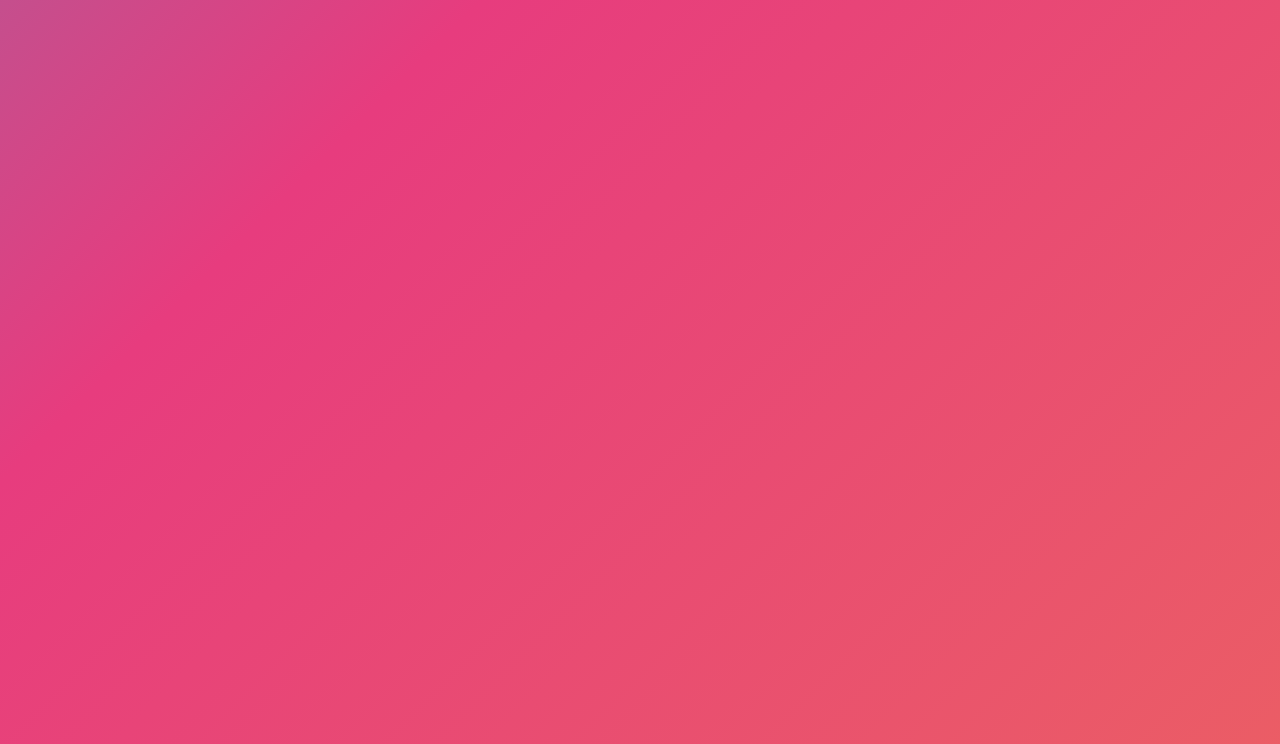
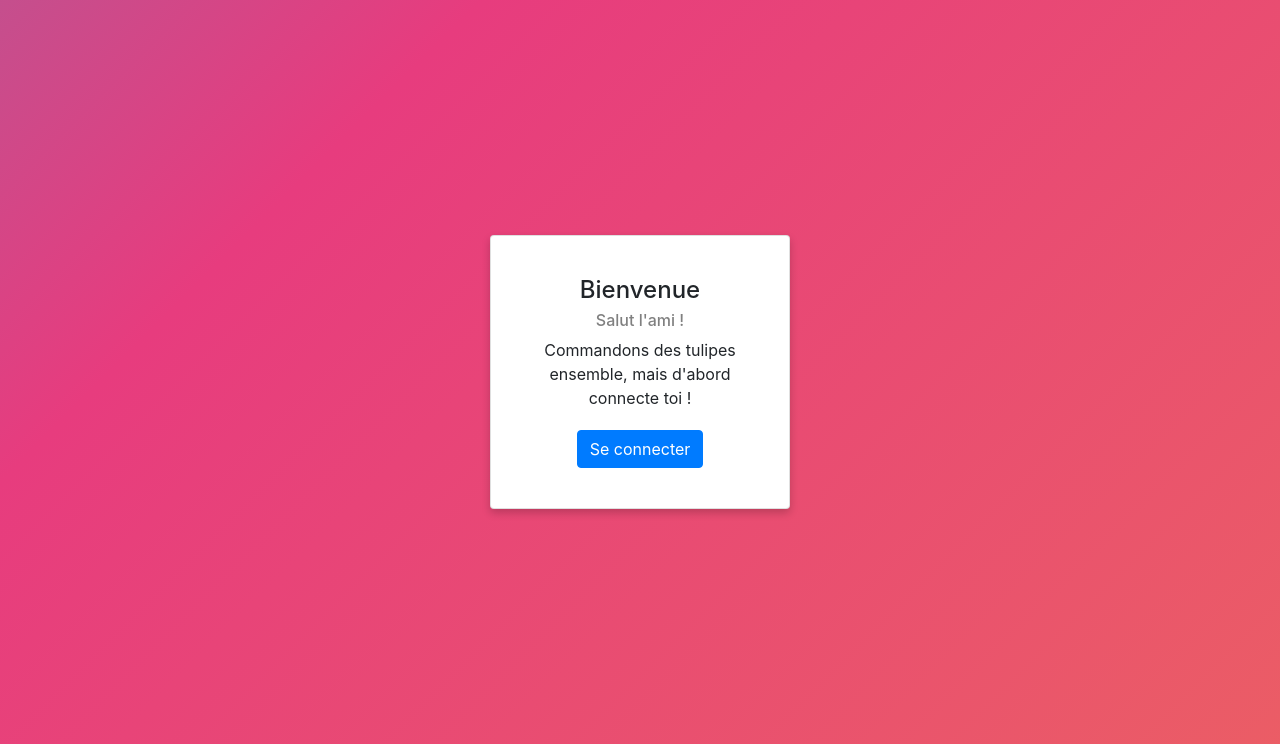
Before and after one commit to baptistechevalier/tulipes, a PHP site: page / in a window 1280 px wide. Shown: the part 56-800 px from the top of the page. Run offline with PHP 8.4, Linux system fonts and the light colour scheme.

Commit message:
style de card = card

```diff
--- a/index.php
+++ b/index.php
@@ -1,11 +1,13 @@
-<!DOCTYPE html>
-<html lang="en">
-<head>
-    <meta charset="UTF-8">
-    <meta name="viewport" content="width=device-width, initial-scale=1.0">
-    <title>Document</title>
-</head>
 <body>
     <?php include('header.php');?>
-
-</html>
+    <div class="container-fluid d-flex flex-column justify-content-center align-items-center" style="flex: 1;">
+    <div class="card">
+        <div class="card-body text-center">
+            <h5 class="card-title">Bienvenue</h5>
+            <h6 class="card-subtitle mb-2 text-body-secondary">Salut l'ami !</h6>
+            <p class="card-text">Commandons des tulipes ensemble, mais d'abord connecte toi !</p>
+            <a href="login.php" class="btn btn-primary">Se connecter</a>
+        </div>
+    </div>
+</div>
+</body>
--- a/style.css
+++ b/style.css
@@ -20,6 +20,42 @@ body {
   0% { background-position: 0% 50%; }
   50% { background-position: 100% 50%; }
   100% { background-position: 0% 50%; }
+}
+/* Card styling */
+.card {
+  background-color: white;
+  border-radius: 30px;
+  box-shadow: 0 4px 8px rgba(0, 0, 0, 0.2);
+  width: 300px;
+  padding: 20px;
+  text-align: center;
+}
+
+.card-title {
+  font-size: 1.5rem;
+  margin-bottom: 10px;
+}
+
+.card-subtitle {
+  font-size: 1rem;
+  color: grey;
+  margin-bottom: 15px;
+}
+
+.card-text {
+  font-size: 1rem;
+  margin-bottom: 20px;
+}
+
+.card-link {
+  font-size: 1rem;
+  margin: 0 10px;
+  color: #007bff;
+  text-decoration: none;
+}
+
+.card-link:hover {
+  text-decoration: underline;
 }
 
     header {
```
